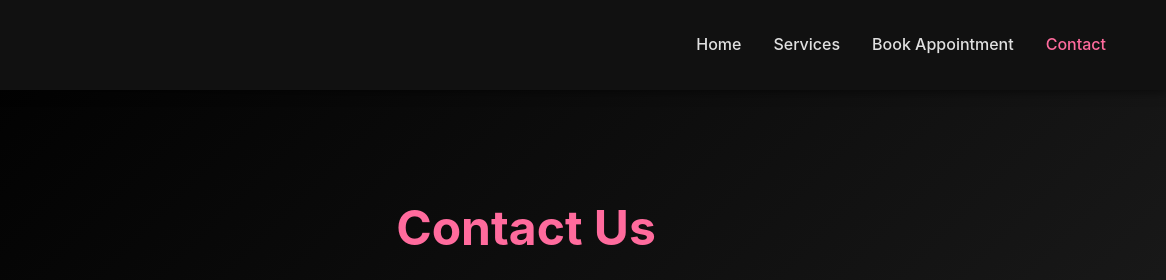
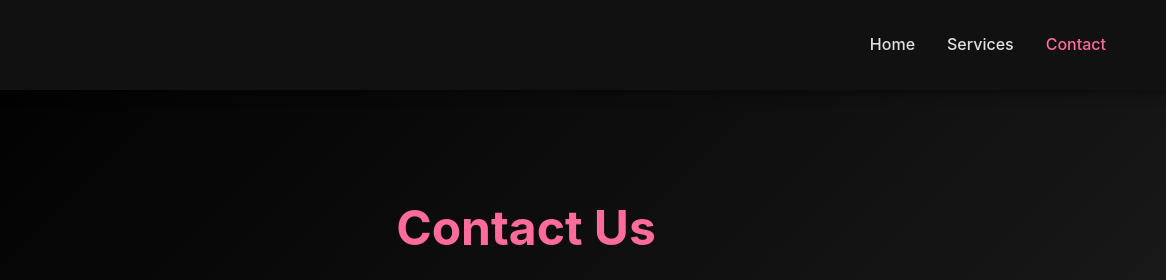
Before and after one commit to Sanvir28/samsbeautysalon, a plain HTML site: page contact.html in a window 1280 px wide. Shown: the top 280 px of the page, 114-1280 px from the left. Drawn offline with Linux system fonts and the light colour scheme; no server answers.

Commit message:
Update contact.html

```diff
--- a/contact.html
+++ b/contact.html
@@ -22,7 +22,6 @@
             <ul class="nav-menu">
                 <li><a href="index.html" class="nav-link">Home</a></li>
                 <li><a href="services.html" class="nav-link">Services</a></li>
-                <li><a href="booking.html" class="nav-link">Book Appointment</a></li>
                 <li><a href="contact.html" class="nav-link active">Contact</a></li>
 
             </ul>
```
